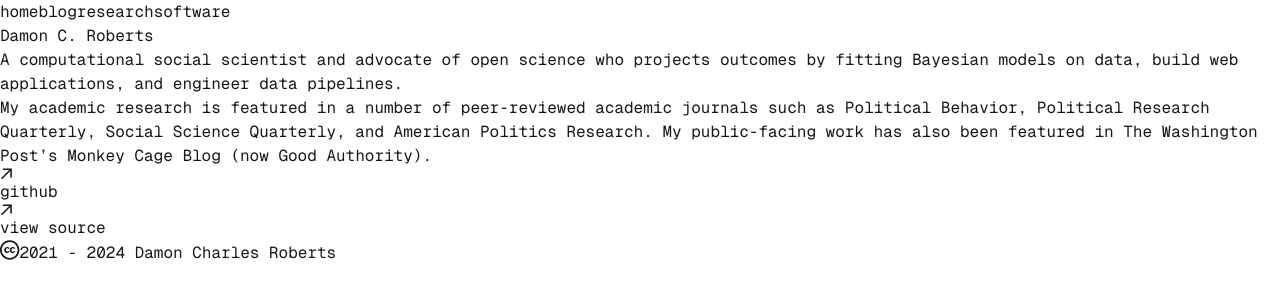
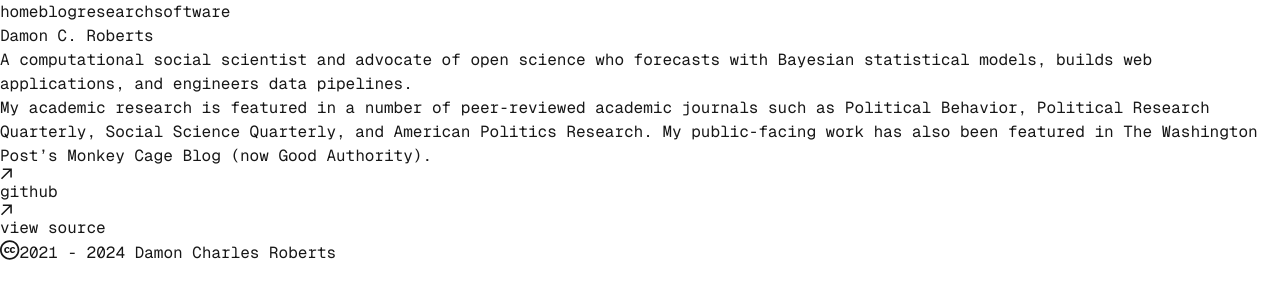
Before and after one commit to DamonCharlesRoberts/react-website, a Next.js app: page / in a window 1280 px wide. Shown: the top 300 px of the page. Built offline with nearby package versions, Linux system fonts and the light colour scheme.

Commit message:
Update page.tsx

```diff
--- a/src/app/page.tsx
+++ b/src/app/page.tsx
@@ -6,8 +6,8 @@ export default function Home() {
       </h1>
       <p className="mb-4 text-center">
         A computational social scientist and advocate of open science who
-        projects outcomes by fitting Bayesian models on data, build web
-        applications, and engineer data pipelines.
+        forecasts with Bayesian statistical models, builds web
+        applications, and engineers data pipelines.
       </p>
       <p className="mb-4 text-center">
         My academic research is featured in a number of peer-reviewed academic
```
